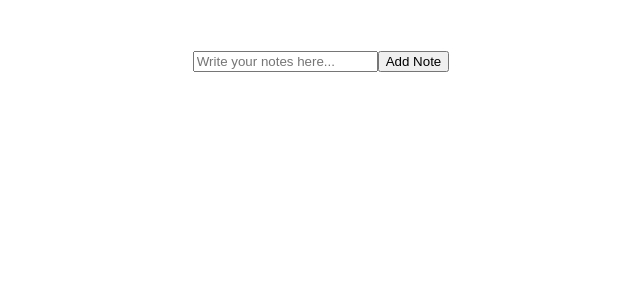
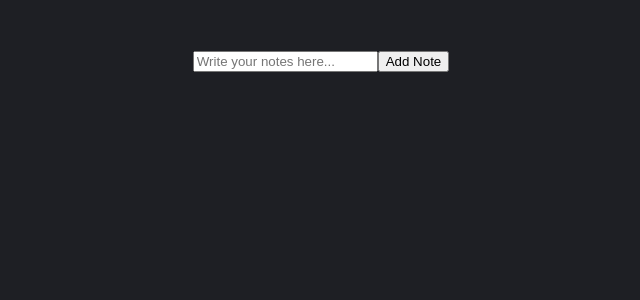
Before and after one commit to Eshhaa11/local-storage-notes-website, a React (Create React App) app: page / in a window 1280 px wide. Shown: the top 300 px of the page, without its empty margins (319-959 px from the left). Built offline with nearby package versions, Linux system fonts and the light colour scheme.

Commit message:
added bgc

```diff
--- a/src/Components/Notes.css
+++ b/src/Components/Notes.css
@@ -3,4 +3,5 @@ body {
     justify-content: center;
     margin: 0;
     padding: 50px 30px;
+    background-color:  #1e1f24;
 }
```
